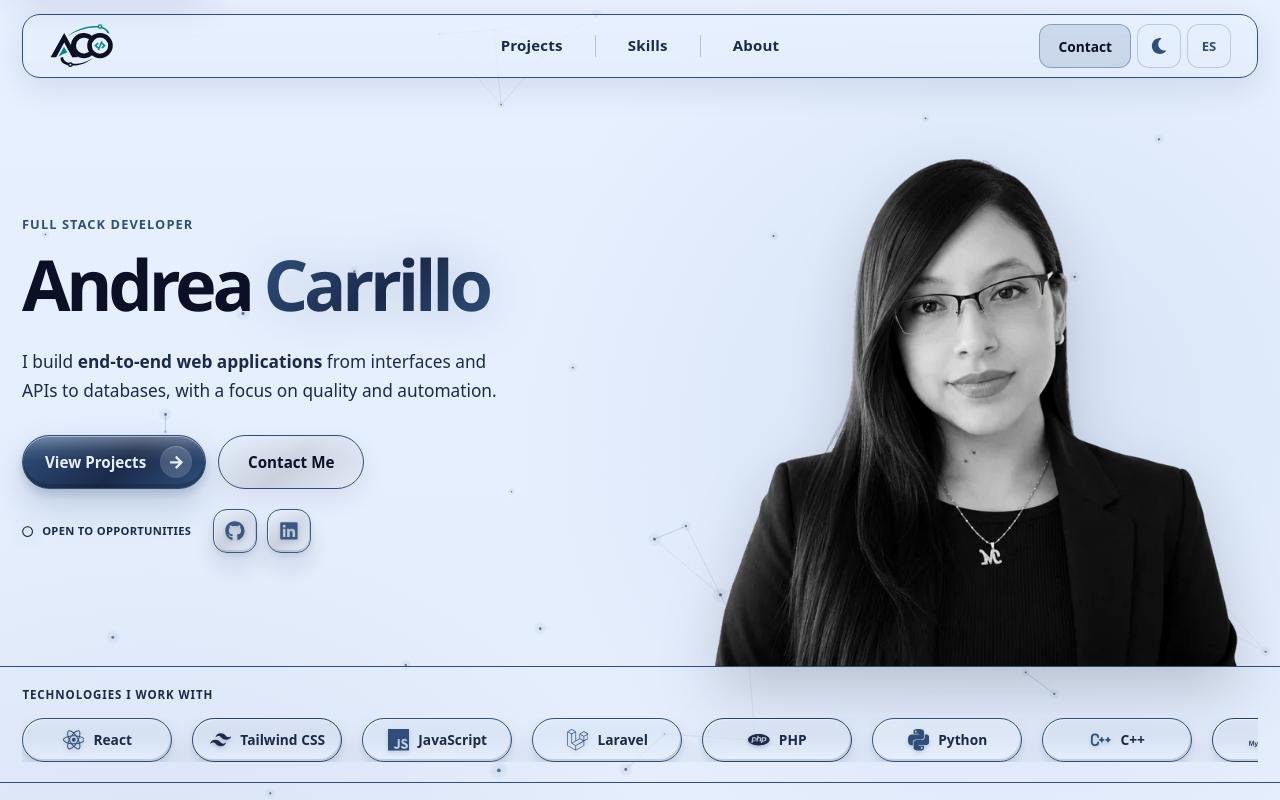
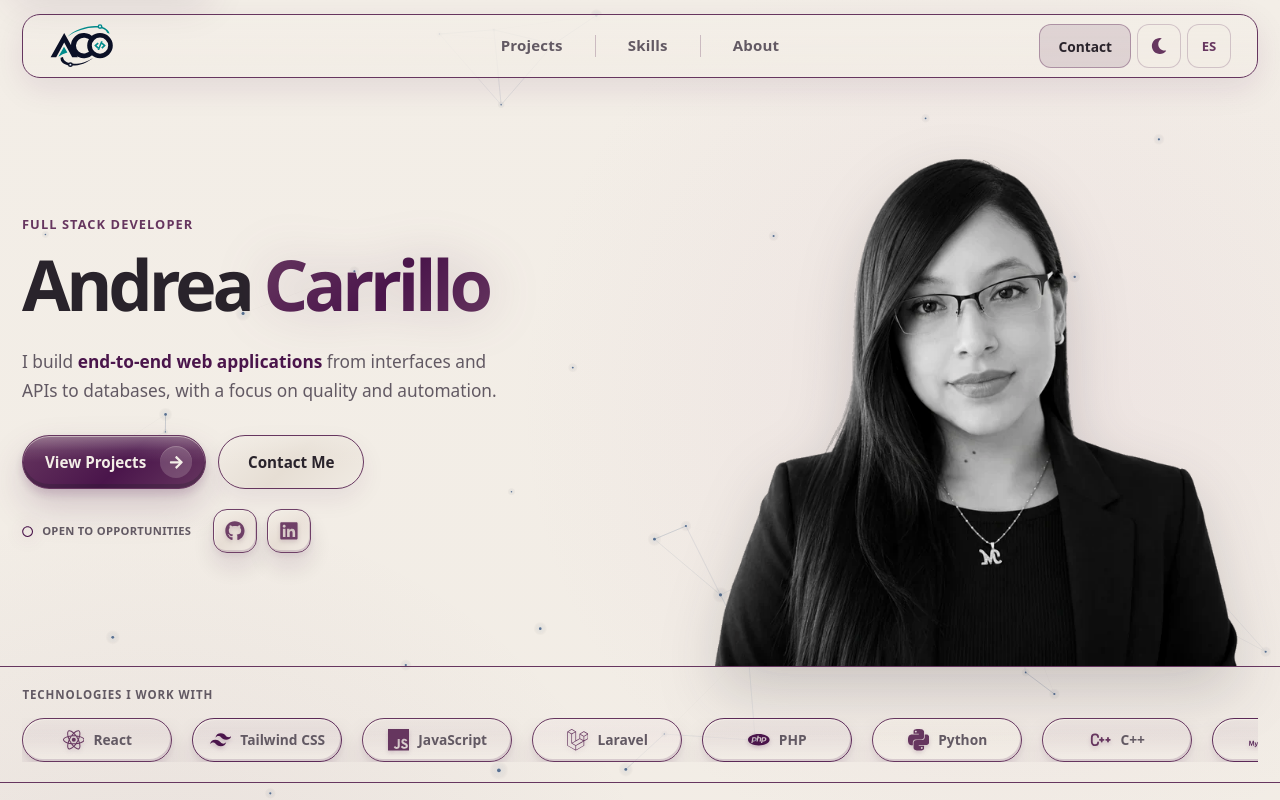
Before and after one commit to AndreaCarrilloOp/Professional-Portfolio, a React (Vite) app: page / in a window 1280 px wide. Shown: the top 800 px of the page. Built offline with nearby package versions, Linux system fonts and the light colour scheme.

Commit message:
style(theme): introduce warm ivory and plum design tokens

```diff
--- a/src/styles/tokens.css
+++ b/src/styles/tokens.css
@@ -1,71 +1,67 @@
-/*
- * Andrea Carrillo portfolio — restricted brand palette.
- *
- * Approved blue palette:
- *   #0B1026 · #1B2A4A · #2F4F7A · #6B8FBF · #E7F0FF
- * Supporting satin neutrals:
- *   Satin silver #B8BEC9 · Satin black #111318
- *
- * All interface colors are direct values, transparent variants or color mixes
- * derived exclusively from these seven source colors.
+/* ACO warm-ivory / plum and graphite / mauve brand palette.
+ * Eight colors: #29232b ink; #4a154b deep plum; #66365f plum;
+ * #c69bbf mauve; #f3eee7 ivory; #ded4c8 sand; #1a1d21 graphite;
+ * #625963 stone. Legacy variable aliases retained for CSS compatibility.
+ * Turquoise is reserved for ACO logo assets.
  */
 :root {
   color-scheme: light;
 
   /* Immutable brand swatches. */
-  --palette-ink: #0b1026;
-  --palette-navy: #1b2a4a;
-  --palette-steel: #2f4f7a;
-  --palette-sky: #6b8fbf;
-  --palette-ice: #e7f0ff;
-  --satin-silver: #b8bec9;
-  --satin-black: #111318;
+  --palette-ink: #29232b;
+  --palette-navy: #4a154b;
+  --palette-steel: #66365f;
+  --palette-sky: #c69bbf;
+  --palette-ice: #f3eee7;
+  --satin-silver: #ded4c8;
+  --satin-black: #1a1d21;
+  --palette-muted: #625963;
 
-  /* Light theme — ice surfaces with navy and steel typography. */
-  --bg: #e7f0ff;
+  /* Light theme — ivory surfaces, plum accents, neutral body text. */
+  --bg: #f3eee7;
   --surface: color-mix(in srgb, var(--palette-ice) 86%, var(--satin-silver));
   --card: color-mix(in srgb, var(--palette-ice) 94%, var(--satin-silver));
   --card-alt: color-mix(in srgb, var(--palette-ice) 74%, var(--satin-silver));
   --surface-soft: color-mix(in srgb, var(--palette-ice) 78%, var(--satin-silver));
-  --surface-raised: #e7f0ff;
+  --surface-raised: #f3eee7;
   --surface-glass: color-mix(in srgb, var(--palette-ice) 90%, transparent);
-  --surface-deep: #b8bec9;
+  --surface-deep: #ded4c8;
   --surface-tint: color-mix(in srgb, var(--palette-ice) 68%, var(--palette-sky));
   --surface-highlight: color-mix(in srgb, var(--palette-ice) 96%, transparent);
   --surface-lowlight: color-mix(in srgb, var(--palette-navy) 16%, transparent);
   --surface-edge: color-mix(in srgb, var(--palette-steel) 70%, var(--satin-silver));
 
-  --text: #0b1026;
-  --muted: #1b2a4a;
-  --line: #2f4f7a;
-  --primary: #2f4f7a;
-  --primary-strong: #1b2a4a;
+  --text: #29232b;
+  --muted: #625963;
+  --line: #66365f;
+  --primary: #66365f;
+  --primary-strong: #4a154b;
   --primary-soft: color-mix(in srgb, var(--palette-steel) 14%, transparent);
-  --secondary: #1b2a4a;
-  --on-primary: #e7f0ff;
-  --focus-ring: #2f4f7a;
+  --secondary: #4a154b;
+  --on-primary: #f3eee7;
+  --focus-ring: #66365f;
 
-  /* Existing component aliases, restricted to the approved palette. */
-  --accent-blue: #2f4f7a;
+  /* Component aliases inherit the same coordinated palette. */
+  --accent-blue: #66365f;
   --accent-blue-soft: color-mix(in srgb, var(--palette-steel) 14%, transparent);
-  --accent-cyan: #2f4f7a;
+  --accent-cyan: #66365f;
   --accent-cyan-soft: color-mix(in srgb, var(--palette-sky) 16%, transparent);
-  --accent-teal: #1b2a4a;
+  --accent-teal: #4a154b;
   --accent-teal-soft: color-mix(in srgb, var(--palette-navy) 13%, transparent);
-  --accent-indigo: #2f4f7a;
+  --accent-indigo: #66365f;
   --accent-indigo-soft: color-mix(in srgb, var(--palette-steel) 12%, transparent);
-  --accent-violet: #1b2a4a;
+  --accent-violet: #4a154b;
   --accent-violet-soft: color-mix(in srgb, var(--palette-navy) 12%, transparent);
-  --accent-steel: #2f4f7a;
+  --accent-steel: #66365f;
   --accent-steel-soft: color-mix(in srgb, var(--satin-silver) 24%, transparent);
 
   --ambient-primary: color-mix(in srgb, var(--palette-steel) 12%, transparent);
   --ambient-secondary: color-mix(in srgb, var(--palette-sky) 10%, transparent);
-  --canvas-point: 47, 79, 122;
-  --canvas-line: 107, 143, 191;
-  --canvas-glow: 184, 190, 201;
+  --canvas-point: 102, 54, 95;
+  --canvas-line: 102, 54, 95;
+  --canvas-glow: 198, 155, 191;
 
-  /* Satin material effects use only ice, silver, black and palette blues. */
+  /* Material effects use the same restrained ivory, plum and graphite tones. */
   --satin-silver-gradient: linear-gradient(
     135deg,
     var(--palette-ice) 0%,
@@ -139,47 +135,47 @@
 .dark {
   color-scheme: dark;
 
-  /* Dark theme — the same palette with satin silver as the readable accent. */
-  --bg: #0b1026;
-  --surface: #1b2a4a;
-  --card: color-mix(in srgb, var(--palette-navy) 94%, var(--palette-ink));
-  --surface-soft: color-mix(in srgb, var(--palette-navy) 72%, var(--palette-steel));
-  --surface-raised: #1b2a4a;
-  --surface-glass: color-mix(in srgb, var(--palette-navy) 90%, transparent);
-  --surface-deep: #111318;
-  --surface-tint: #2f4f7a;
+  /* Dark theme — graphite surfaces with mauve text accents. */
+  --bg: #1a1d21;
+  --surface: #29232b;
+  --card: color-mix(in srgb, var(--palette-ink) 92%, var(--palette-navy));
+  --surface-soft: color-mix(in srgb, var(--palette-ink) 78%, var(--palette-navy));
+  --surface-raised: #29232b;
+  --surface-glass: color-mix(in srgb, var(--palette-ink) 90%, transparent);
+  --surface-deep: #1a1d21;
+  --surface-tint: #4a154b;
   --surface-highlight: color-mix(in srgb, var(--palette-ice) 13%, transparent);
   --surface-lowlight: color-mix(in srgb, var(--satin-black) 50%, transparent);
   --surface-edge: color-mix(in srgb, var(--palette-sky) 72%, var(--satin-silver));
 
-  --text: #e7f0ff;
-  --muted: #b8bec9;
-  --line: #6b8fbf;
-  --primary: #b8bec9;
-  --primary-strong: #e7f0ff;
-  --primary-soft: color-mix(in srgb, var(--satin-silver) 15%, transparent);
-  --secondary: #b8bec9;
-  --on-primary: #0b1026;
-  --focus-ring: #e7f0ff;
+  --text: #f3eee7;
+  --muted: #ded4c8;
+  --line: #c69bbf;
+  --primary: #c69bbf;
+  --primary-strong: #f3eee7;
+  --primary-soft: color-mix(in srgb, var(--palette-sky) 15%, transparent);
+  --secondary: #ded4c8;
+  --on-primary: #1a1d21;
+  --focus-ring: #f3eee7;
 
-  --accent-blue: #b8bec9;
+  --accent-blue: #c69bbf;
   --accent-blue-soft: color-mix(in srgb, var(--palette-sky) 18%, transparent);
-  --accent-cyan: #e7f0ff;
+  --accent-cyan: #f3eee7;
   --accent-cyan-soft: color-mix(in srgb, var(--palette-sky) 15%, transparent);
-  --accent-teal: #b8bec9;
+  --accent-teal: #ded4c8;
   --accent-teal-soft: color-mix(in srgb, var(--satin-silver) 13%, transparent);
-  --accent-indigo: #e7f0ff;
+  --accent-indigo: #f3eee7;
   --accent-indigo-soft: color-mix(in srgb, var(--palette-steel) 20%, transparent);
-  --accent-violet: #b8bec9;
+  --accent-violet: #c69bbf;
   --accent-violet-soft: color-mix(in srgb, var(--palette-sky) 13%, transparent);
-  --accent-steel: #e7f0ff;
+  --accent-steel: #f3eee7;
   --accent-steel-soft: color-mix(in srgb, var(--satin-silver) 14%, transparent);
 
   --ambient-primary: color-mix(in srgb, var(--palette-sky) 11%, transparent);
   --ambient-secondary: color-mix(in srgb, var(--satin-silver) 8%, transparent);
-  --canvas-point: 231, 240, 255;
-  --canvas-line: 107, 143, 191;
-  --canvas-glow: 184, 190, 201;
+  --canvas-point: 243, 238, 231;
+  --canvas-line: 198, 155, 191;
+  --canvas-glow: 198, 155, 191;
 
   --plastic-inset:
     inset 0 1px 0 var(--surface-highlight),
```
